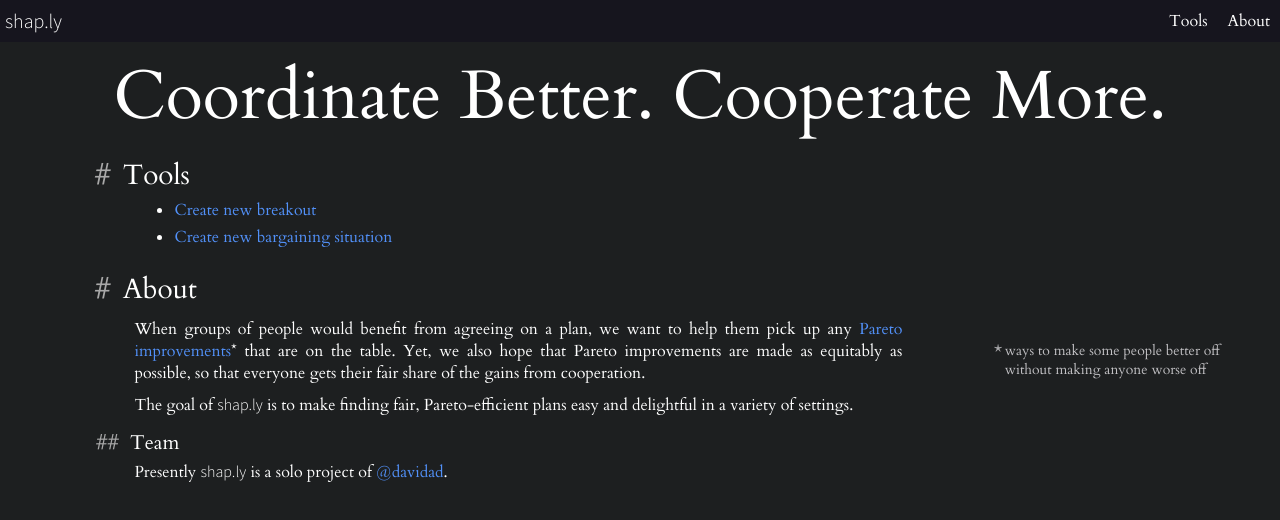
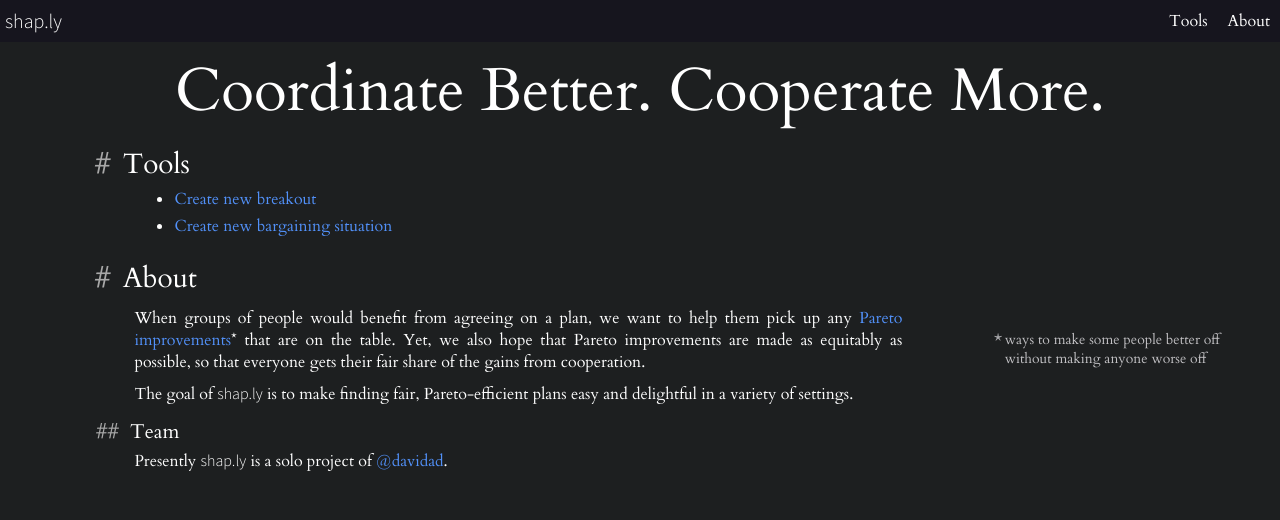
Before and after one commit to shap-ly/shap.ly, a plain HTML site: page index.html in a window 1280 px wide. Drawn offline with Linux system fonts and the light colour scheme.

Commit message:
fix h1 size

```diff
--- a/index.html
+++ b/index.html
@@ -318,7 +318,7 @@ h1::before, h2::before, h3::before, h4::before, h5::before {
   z-index: -1 !important;
 }
 
-h1 { pointer-events: none; font-size: calc(3rem + (100vw - 300px)/48); font-weight: 100; z-index: 5;  }
+h1 { pointer-events: none; font-size: calc(40px + (100vw - 300px)/48); font-weight: 100; z-index: 5;  }
 h2 { pointer-events: none; font-size: 1.75rem; left: -0.42em; z-index: 4; }
 h3 { pointer-events: none; font-size: 1.25rem; margin-bottom: 0px !important; left: -0.22em; z-index: 30;}
 h4 { pointer-events: none; font-size: 1.1rem; color: rgb(45,45,45); z-index: 20;}
```
